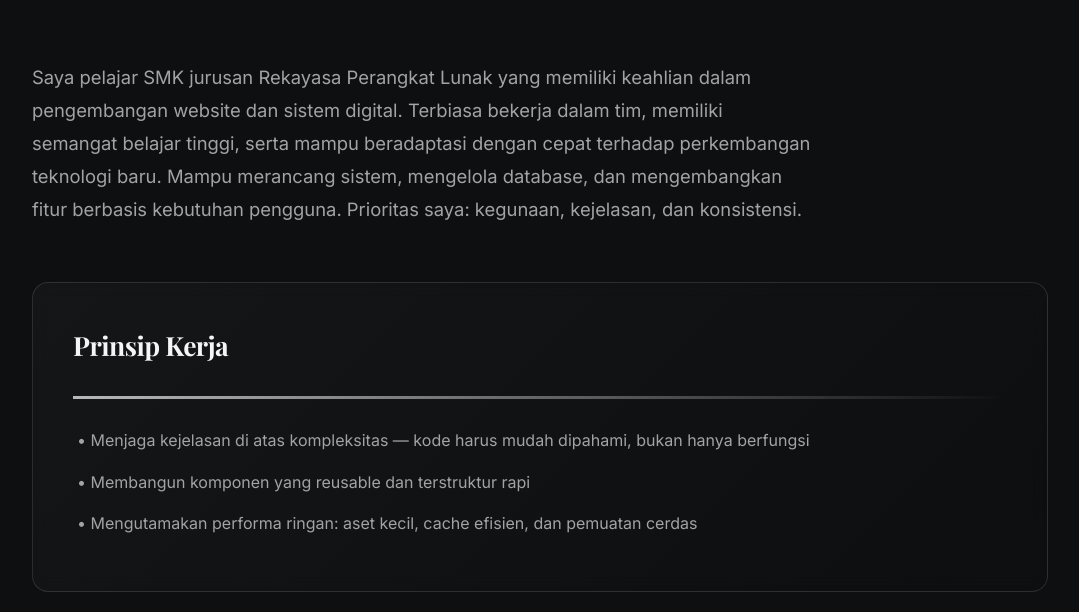
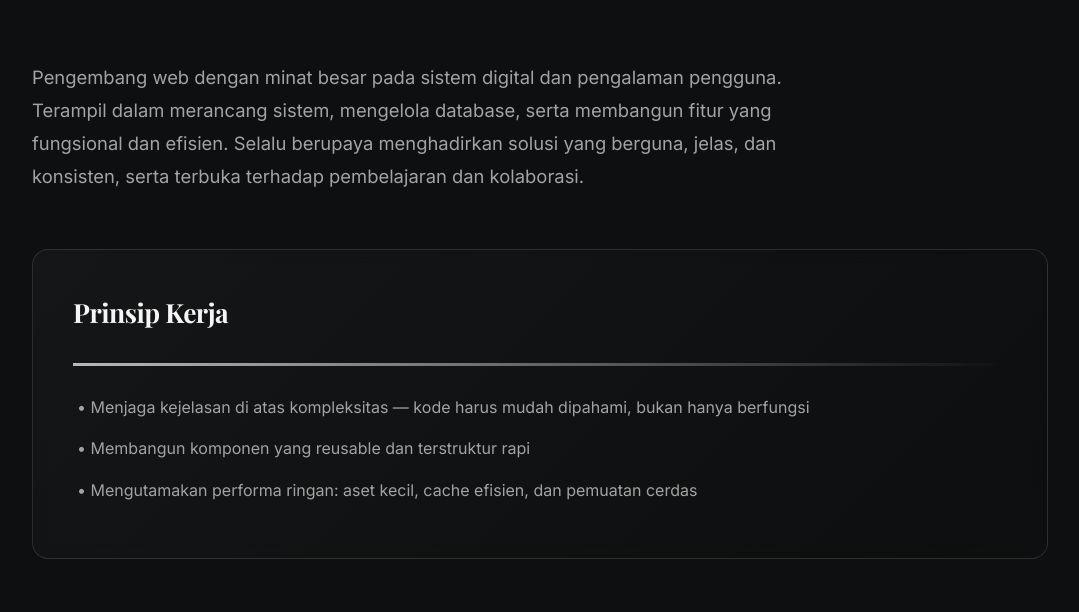
Before and after one commit to sdiemas/dimasaditya, a plain HTML site: page index.html in a window 1280 px wide. Shown: the part 1908-2520 px from the top of the page, without its empty margins (100-1179 px from the left). Drawn offline with nearby package versions, Linux system fonts and the light colour scheme.

Commit message:
Update index.html

```diff
--- a/index.html
+++ b/index.html
@@ -455,8 +455,7 @@
     <div class="container">
       <h2 class="section-title fade-in">Tentang</h2>
       <p class="fade-in" style="font-size:1.15rem; margin-bottom:56px; max-width:780px; line-height:1.8; color:var(--muted);">
-        Saya pelajar SMK jurusan Rekayasa Perangkat Lunak yang memiliki keahlian dalam pengembangan website dan sistem digital. Terbiasa bekerja dalam tim, memiliki semangat belajar tinggi, serta mampu beradaptasi dengan cepat terhadap perkembangan teknologi baru. Mampu merancang sistem, mengelola database, dan mengembangkan fitur berbasis kebutuhan pengguna.
-        Prioritas saya: kegunaan, kejelasan, dan konsistensi.
+        Pengembang web dengan minat besar pada sistem digital dan pengalaman pengguna. Terampil dalam merancang sistem, mengelola database, serta membangun fitur yang fungsional dan efisien. Selalu berupaya menghadirkan solusi yang berguna, jelas, dan konsisten, serta terbuka terhadap pembelajaran dan kolaborasi.
       </p>
 
       <div class="about-box fade-in">
@@ -708,4 +707,5 @@
     });
   </script>
 </body>
+
 </html>
```
